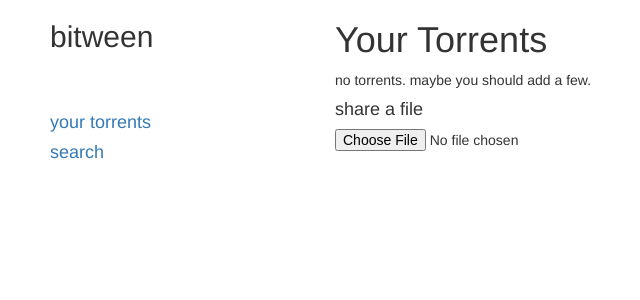
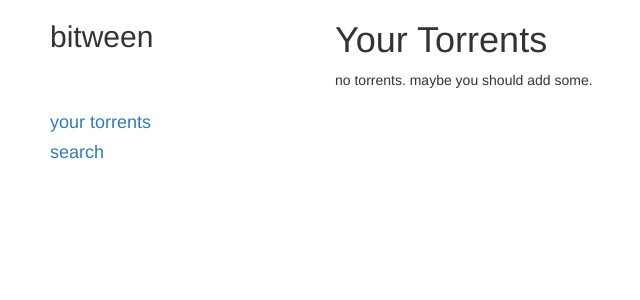
Before and after one commit to puhoy/bitween, a Flask app: page / in a window 1280 px wide. Shown: the top 300 px of the page, without its empty margins (35-675 px from the left). Run offline with Flask 2, Linux system fonts and the light colour scheme; parts of the project's set-up code (start-up, migrations or seed data) failed here and were passed over; some libraries are stand-ins or nearby versions.

Commit message:
repair..

```diff
--- a/bitween/components/web/__init__.py
+++ b/bitween/components/web/__init__.py
@@ -26,7 +26,7 @@ enable_web_api = conf.get('enable_web_api', False)
 app = Flask(__name__)
 jsonrpc = JSONRPC(app, '/api', enable_web_browsable_api=enable_web_api)
 
-from .api import versions, safe_exit, get_all_torrents
+from .api import versions, safe_exit
 from .api.bt import get_torrents, add_path, add_torrent_by_hash, del_torrent
 from .api.xmpp import get_all_hashes, get_all_shares
 
--- a/bitween/components/web/gui/templates/gui_index.html
+++ b/bitween/components/web/gui/templates/gui_index.html
@@ -26,13 +26,6 @@
         });
     };
 </script>
-<script>
-$("#the-file-input").change(function() {
-    // will log a FileList object, view gifs below
-    var path = (window.URL || window.webkitURL).createObjectURL(this.files[0]);
-    console.log('path', path);
-});
-</script>
 {% endblock scripts %}
 {% block page_content %}
     {{ super() }}
@@ -59,12 +52,9 @@ $("#the-file-input").change(function() {
 
 {% else %}
 
-no torrents. maybe you should add a few.
+no torrents. maybe you should add some.
 
 {% endif %}
 
-<h4>share a file</h4>
-<input id="the-file-input" type="file">
-
 
 {% endblock page_content %}}
```
Also changed, not shown: tests/test_basic.py (+0 -4 lines), tests/test_bittorrent.py (+0 -3 lines), tests/test_models.py (+3 -0 lines), tests/test_pubsub.py (+0 -4 lines).
